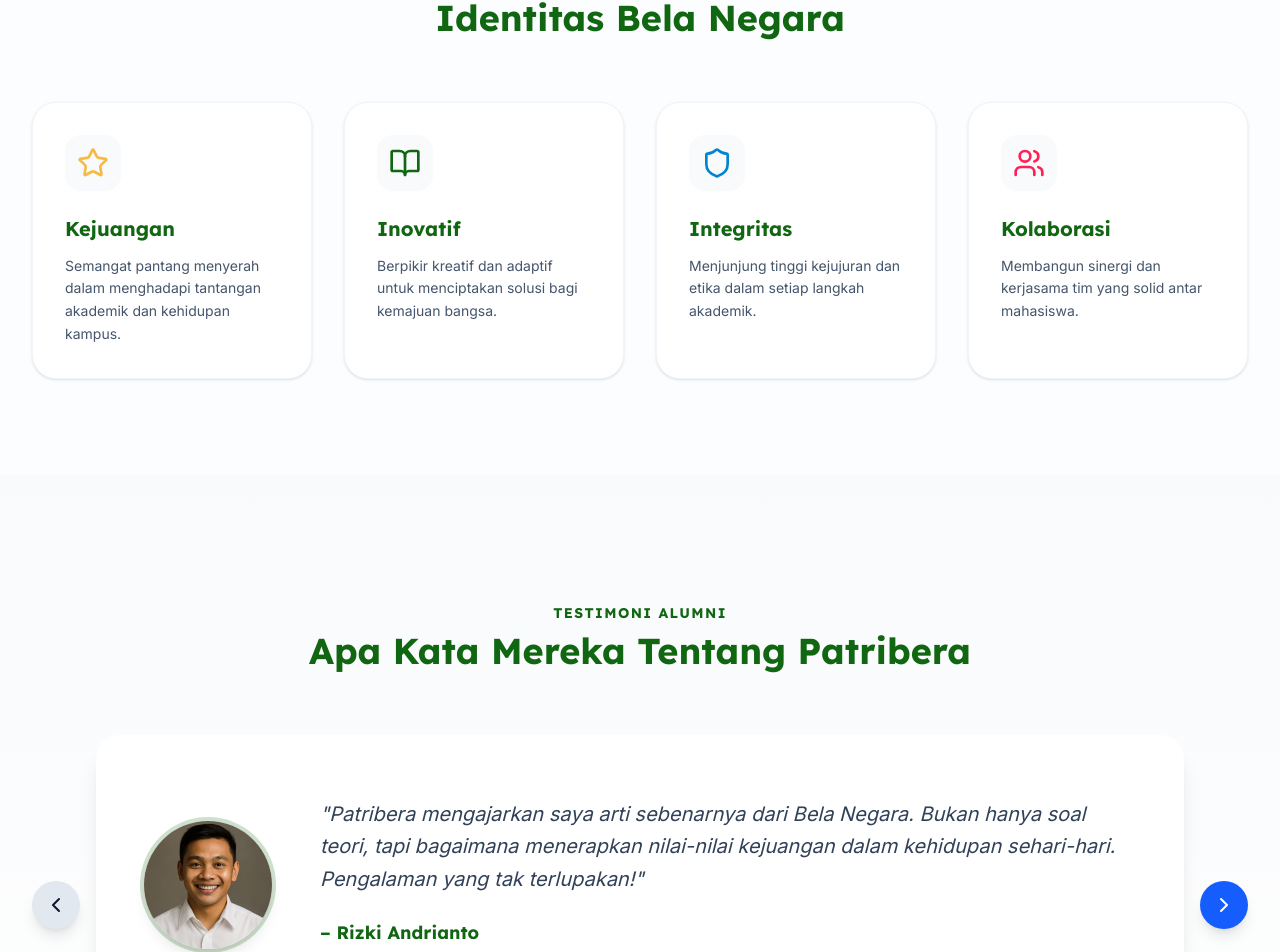
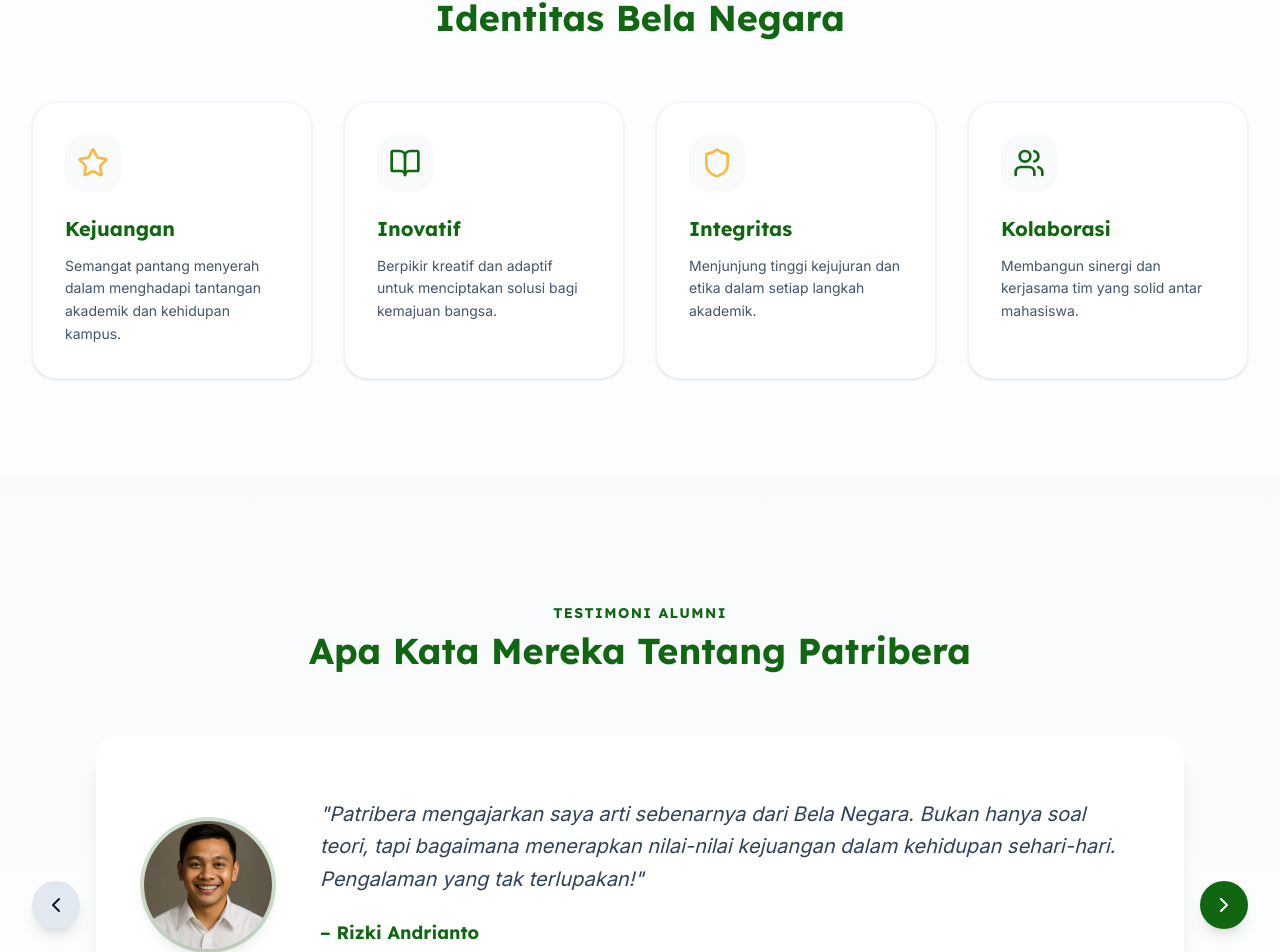
Before and after one commit to sayyidrafeed/react-project-app, a React (Vite) app: page / in a window 1280 px wide. Shown: the part 1685-2637 px from the top of the page. Built offline with nearby package versions, Linux system fonts and the light colour scheme.

Commit message:
fix: fix color primary and secondary

```diff
--- a/src/components/FAQSection.tsx
+++ b/src/components/FAQSection.tsx
@@ -107,7 +107,7 @@
                 <h3 className="text-lg lg:text-xl font-bold text-slate-900 pr-4 group-hover:text-upn-green transition-colors">
                     {faq.question}
                 </h3>
-                <div className="flex-shrink-0 w-10 h-10 rounded-full bg-blue-600 flex items-center justify-center text-white group-hover:bg-upn-green transition-colors">
+                <div className="flex-shrink-0 w-10 h-10 rounded-full bg-upn-green flex items-center justify-center text-white transition-colors">
                     <motion.div
                         initial={false}
                         animate={{ rotate: isExpanded ? 180 : 0 }}
--- a/src/components/TestimonialSection.tsx
+++ b/src/components/TestimonialSection.tsx
@@ -80,7 +80,7 @@
                     <div className="absolute right-0 top-1/2 -translate-y-1/2 z-20 -mr-4 lg:-mr-16">
                         <button
                             onClick={nextTestimonial}
-                            className="w-12 h-12 rounded-full bg-blue-600 hover:bg-upn-green text-white flex items-center justify-center transition-all duration-300 shadow-lg hover:shadow-xl hover:scale-110"
+                            className="w-12 h-12 rounded-full bg-upn-green text-white flex items-center justify-center transition-all duration-300 shadow-lg hover:shadow-xl hover:scale-110"
                             aria-label="Next testimonial"
                         >
                             <ChevronRight className="w-6 h-6" />
@@ -134,8 +134,8 @@
                                 key={index}
                                 onClick={() => setCurrentIndex(index)}
                                 className={`w-2 h-2 rounded-full transition-all duration-300 ${index === currentIndex
-                                        ? 'bg-upn-green w-8'
-                                        : 'bg-slate-300 hover:bg-slate-400'
+                                    ? 'bg-upn-green w-8'
+                                    : 'bg-slate-300 hover:bg-slate-400'
                                     }`}
                                 aria-label={`Go to testimonial ${index + 1}`}
                             />
--- a/src/pages/LandingPage.tsx
+++ b/src/pages/LandingPage.tsx
@@ -27,7 +27,7 @@
             <div className="absolute top-0 left-0 w-full h-full overflow-hidden z-0 pointer-events-none">
                 <div className="absolute top-[-10%] right-[-5%] w-[600px] h-[600px] bg-upn-green/10 rounded-full blur-3xl mix-blend-multiply filter opacity-70 animate-blob"></div>
                 <div className="absolute bottom-[-10%] left-[-10%] w-[600px] h-[600px] bg-upn-gold/10 rounded-full blur-3xl mix-blend-multiply filter opacity-70 animate-blob animation-delay-2000"></div>
-                <div className="absolute top-[20%] left-[20%] w-[400px] h-[400px] bg-sky-200/20 rounded-full blur-3xl mix-blend-multiply filter opacity-70 animate-blob animation-delay-4000"></div>
+                <div className="absolute top-[20%] left-[20%] w-[400px] h-[400px] bg-upn-gold/10 rounded-full blur-3xl mix-blend-multiply filter opacity-70 animate-blob animation-delay-4000"></div>
             </div>
 
             {/* Hero Section */}
@@ -116,12 +116,12 @@
                             description="Berpikir kreatif dan adaptif untuk menciptakan solusi bagi kemajuan bangsa."
                         />
                         <ValueCard
-                            icon={<Shield className="w-8 h-8 text-sky-600" />}
+                            icon={<Shield className="w-8 h-8 text-upn-gold" />}
                             title="Integritas"
                             description="Menjunjung tinggi kejujuran dan etika dalam setiap langkah akademik."
                         />
                         <ValueCard
-                            icon={<Users className="w-8 h-8 text-rose-500" />}
+                            icon={<Users className="w-8 h-8 text-upn-green" />}
                             title="Kolaborasi"
                             description="Membangun sinergi dan kerjasama tim yang solid antar mahasiswa."
                         />
```
